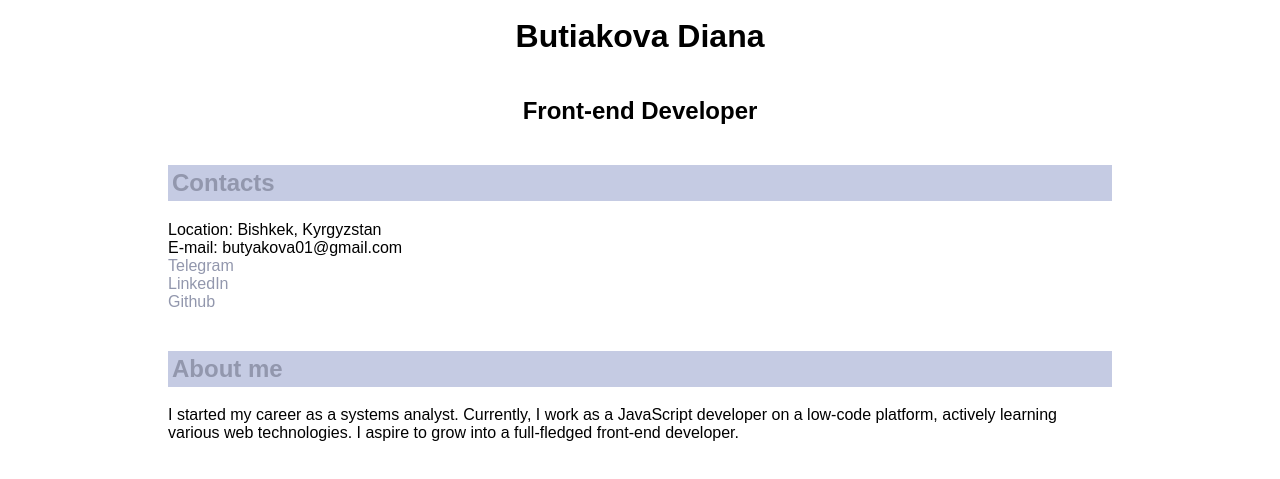
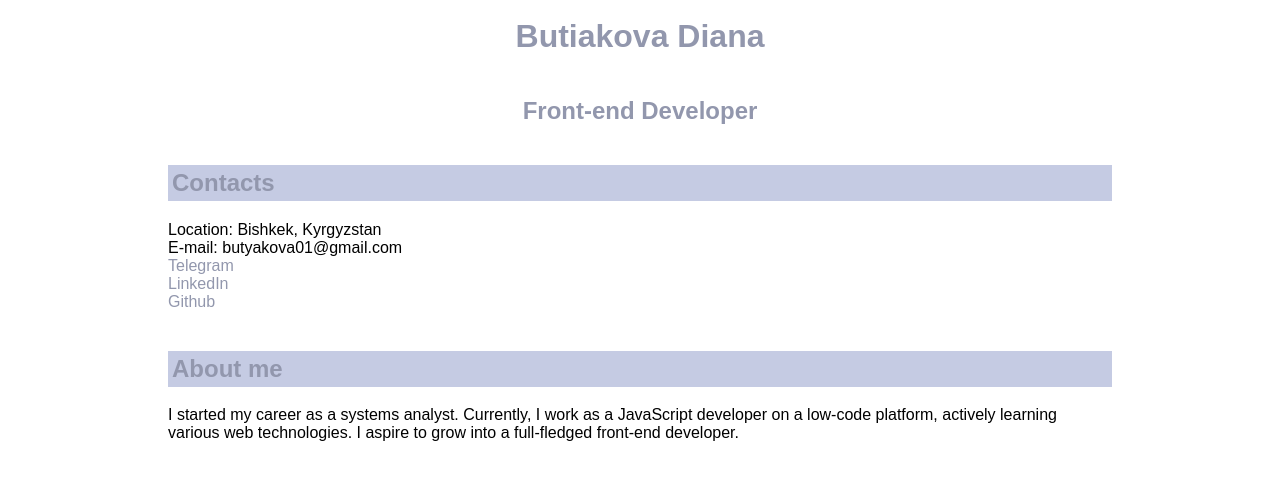
Before and after one commit to djhsgfjk/rsschool-cv, a website: page index.html in a window 1280 px wide. Shown: the part 243-722 px from the top of the page. Drawn offline with Linux system fonts and the light colour scheme.

Commit message:
style: add new color for h1, h2

```diff
--- a/style.css
+++ b/style.css
@@ -4,6 +4,7 @@
     --second-color: rgb(197,203,227);
     --font-second-color: rgb(146,151,173);
 }
+
 
 body {
     font-family: Arial, serif;
@@ -14,6 +15,11 @@ body {
     flex-direction: column;
     align-items: center;
     background-color: var(--main-color);
+}
+
+
+h1, h2 {
+    color: var(--font-second-color);
 }
 
 ul {
@@ -145,7 +151,6 @@ main {
 
 .section__title {
     background-color: var(--second-color);
-    color: var(--font-second-color);
     padding: 4px;
 }
 
```
